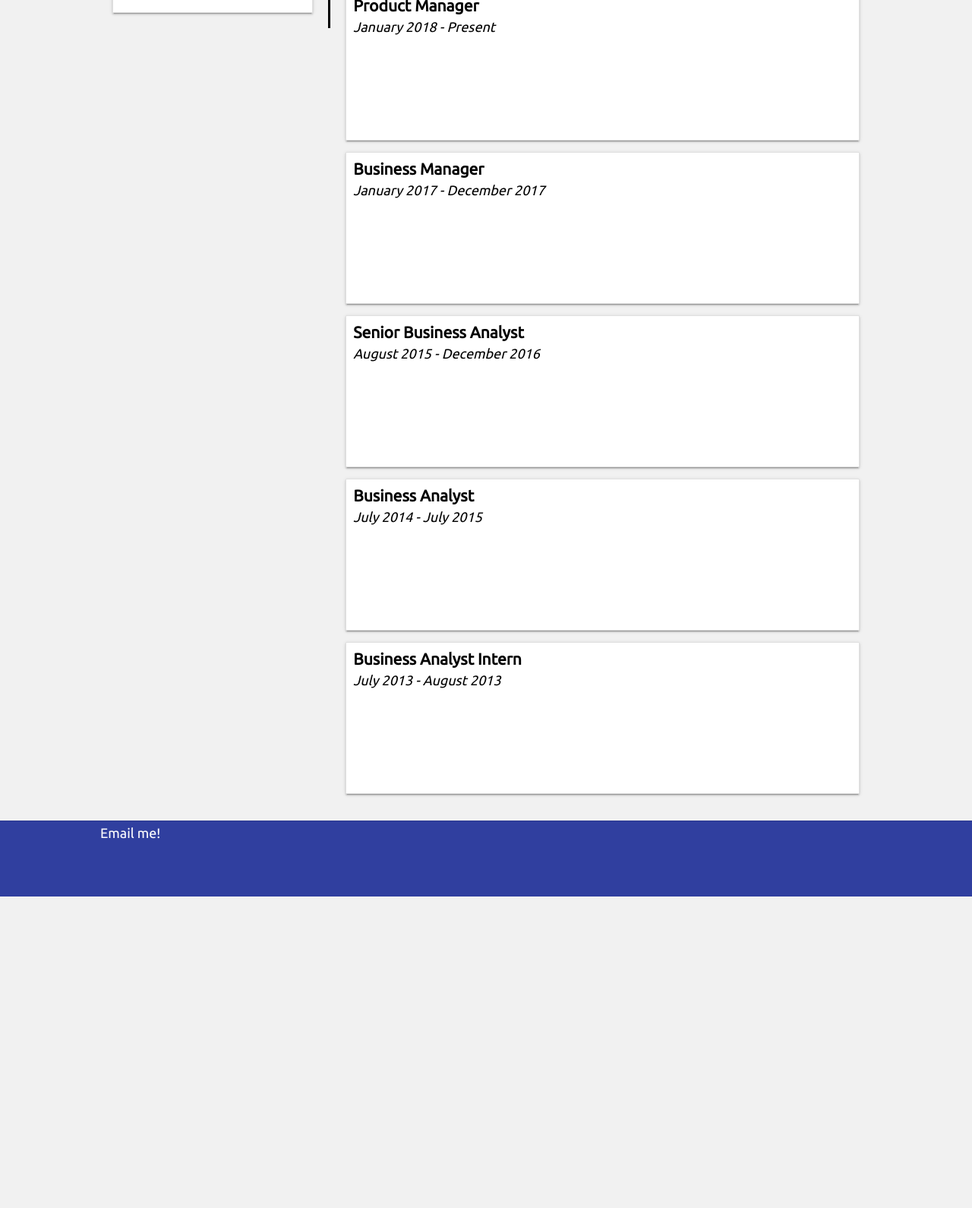
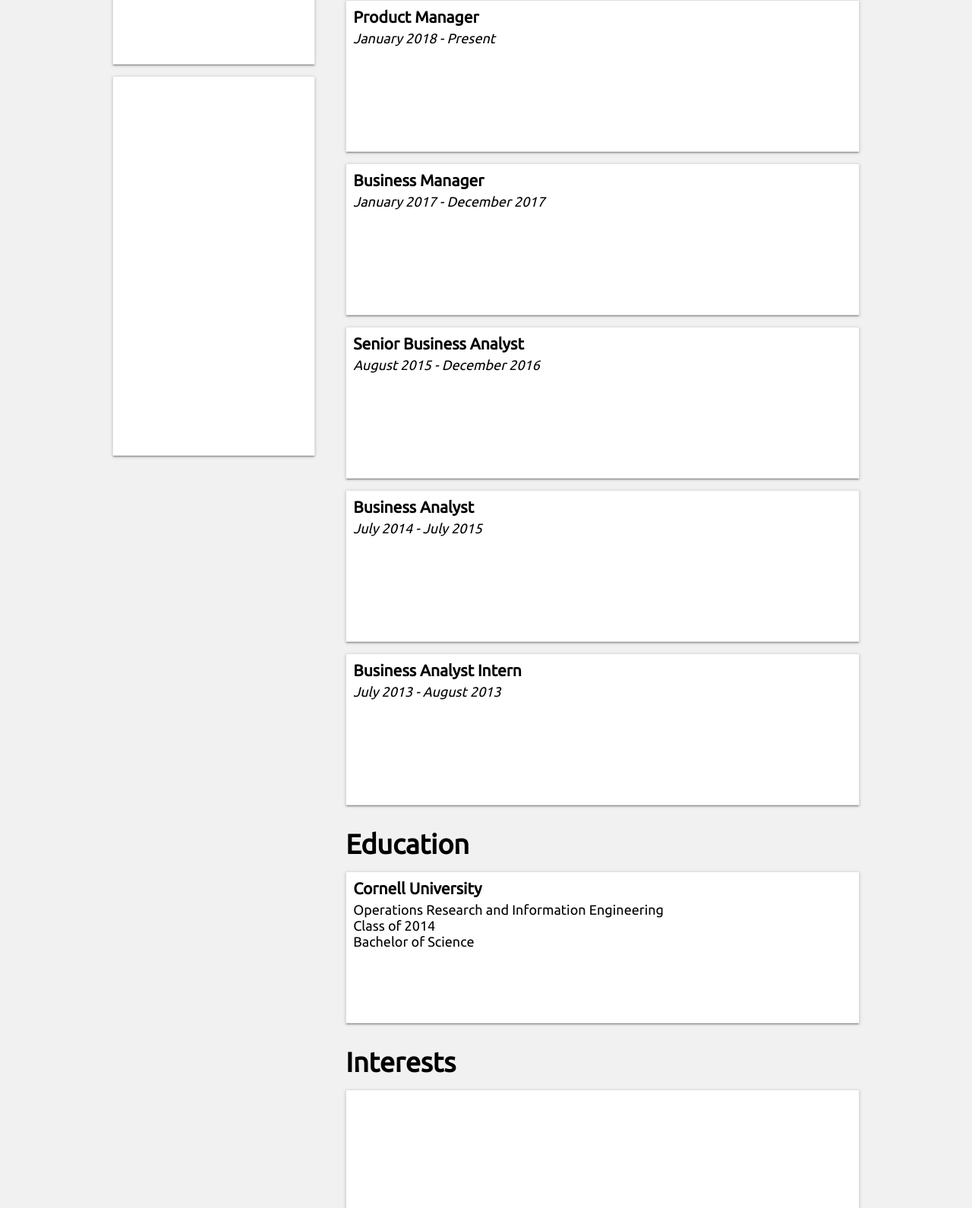
Before and after one commit to johncko/johncko.github.io, a plain HTML site: page index.html in a window 1280 px wide. Shown: the part 232-1822 px from the top of the page at 76% size. Before the commit the page ends 1412 px from the top, so only its background shows below. Drawn offline with Linux system fonts and the light colour scheme.

Commit message:
more content and styling

```diff
--- a/index.html
+++ b/index.html
@@ -26,6 +26,8 @@
 		<div class="row">
 			<div class = "left-pane">
 				<h1>About Me</h1>
+				<div class = "left-pane-picture">
+				</div>
 				<div class = "left-pane-card">
 				</div>
 			</div>
@@ -51,6 +53,16 @@
 					<h3>Business Analyst Intern</h3>
 					<h4><i>July 2013 - August 2013</i></h4>
 				</div>
+				<h1>Education</h1>
+				<div class="card">
+					<h3>Cornell University</h3>
+					<h4>Operations Research and Information Engineering</h4>
+					<h4>Class of 2014</h4>
+					<h4>Bachelor of Science</h4>
+				</div>
+				<h1>Interests</h1>
+				<div class="card">
+				</div>
 			</div>
 		</div>
 	</div>
--- a/main.css
+++ b/main.css
@@ -6,7 +6,7 @@ html {
 .unbehaved-element {
     font-size: 2em;
 }
-@media(max-width: 1580px) {
+@media(min-width: 601px) {
   html {
     font-size: 18px;
   }
@@ -14,9 +14,9 @@ html {
     font-size: 1.9em; /* Fine tune unbehaved elements */
   }
 }
-@media(max-width: 980px) {
+@media(max-width: 600px) {
   html {
-    font-size: 16px;
+    font-size: 12px;
   }
 }
 
@@ -51,7 +51,20 @@ body {
   width: 30%;
   float: left;
   padding: 20px;
-  border-right: solid;
+}
+
+.left-pane-picture{
+  display: block;
+  background-color: white;
+  padding: 15px;
+  margin-top: 15px;
+  border: solid;
+  border-radius: 1.5px;
+  border-width:1px;
+  height: 100px;
+  width: 100%;
+  border-color: rgba(0,0,0,.12);
+  box-shadow: 0px 3px 1px -2px rgba(0, 0, 0, 0.2), 0px 2px 2px 0px rgba(0, 0, 0, 0.14), 0px 1px 5px 0px rgba(0, 0, 0, 0.12);
 }
 
 .left-pane-card{
@@ -60,7 +73,9 @@ body {
   padding: 15px;
   margin-top: 15px;
   border: solid;
+  border-radius: 1.5px;
   border-width:1px;
+  height: 500px;
   border-color: rgba(0,0,0,.12);
   box-shadow: 0px 3px 1px -2px rgba(0, 0, 0, 0.2), 0px 2px 2px 0px rgba(0, 0, 0, 0.14), 0px 1px 5px 0px rgba(0, 0, 0, 0.12);
 }
@@ -91,18 +106,15 @@ body {
   margin: 0;
 }
 
+.cards h1 {
+  padding-top: 15px;
+}
+
 .page{
 	margin-left: 10%;
 	margin-right: 10%;
 	}
 
-
-@media screen and (min-width: 769px) {
-	#jc-header {
-		height: 120px;
-		text-align: inherit;
-	}
-}
 
 .wrapper{
 	margin-left: auto;
@@ -117,7 +129,7 @@ body {
 
 .jc-header {
 	border-top: 10px solid #001970;
-	border-bottom: 1px solid #e8e8e8;
+	border-bottom: 1px solid black;
 	height: 140px;
 	background: #666ad1;
 	padding: inherit;
@@ -149,8 +161,8 @@ body {
 
 /**need to fix this, padding is wrong*/
 .site-title{
-	font-size: 24px;
-	font-weight: bold;
+	font-size: 2em;
+	font-weight: 900;
 	line-height: 54px;
 	float:left;
 	color:black;
@@ -165,6 +177,12 @@ body {
 .nav-link{
 	color: white;
 	font-size: 20px;
+}
+
+hr {
+  border: 0;
+  height: 0;
+  box-shadow: 0 0 10px .5px black;
 }
 
 .site-footer{
@@ -185,7 +203,7 @@ body {
 	background-color: #328cc1;
 	padding: 0px;
 	text-align: center;
-	font-size: 24px;
+	font-size: 2em;
 	}
 
 h1 {
```
